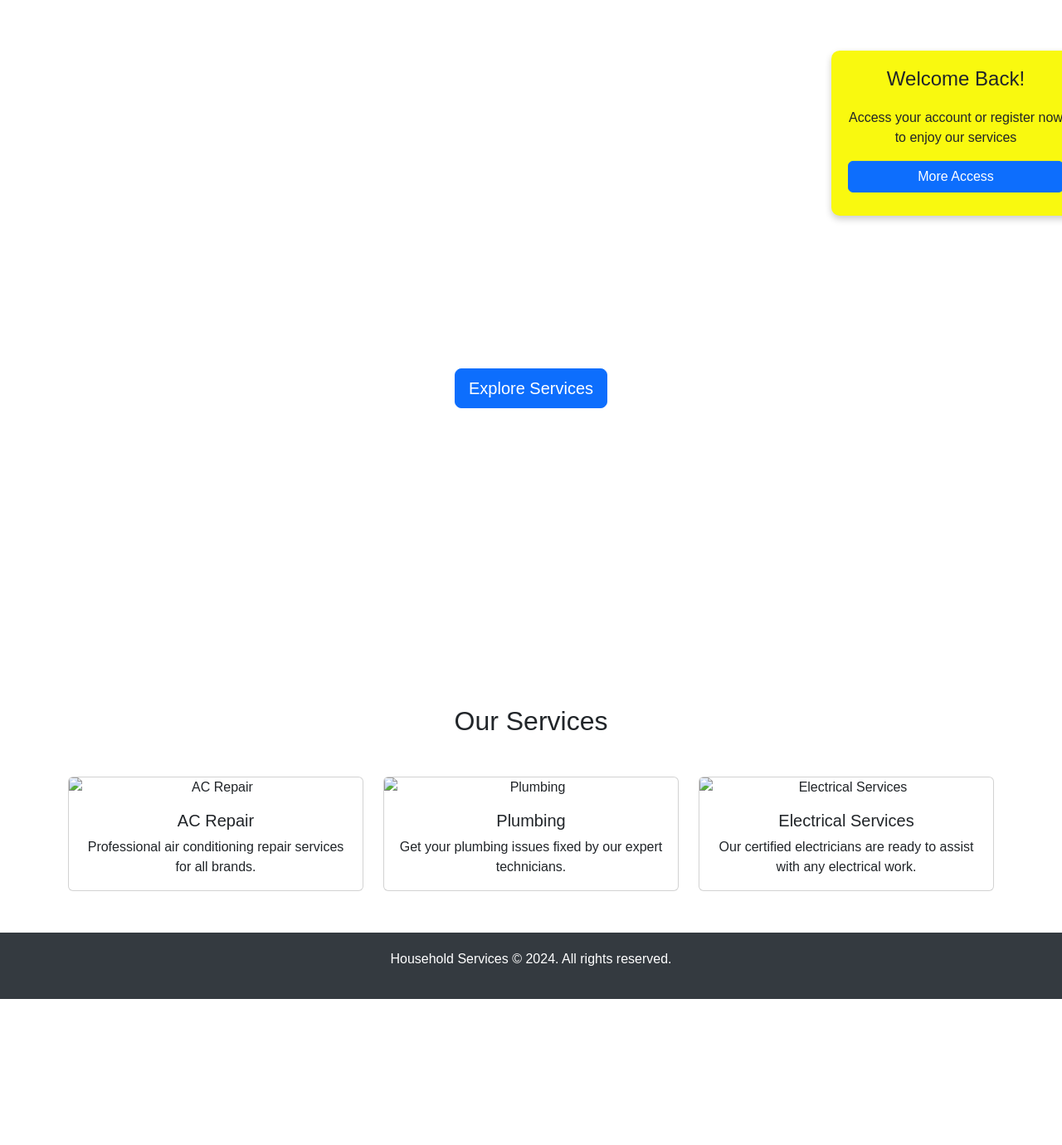
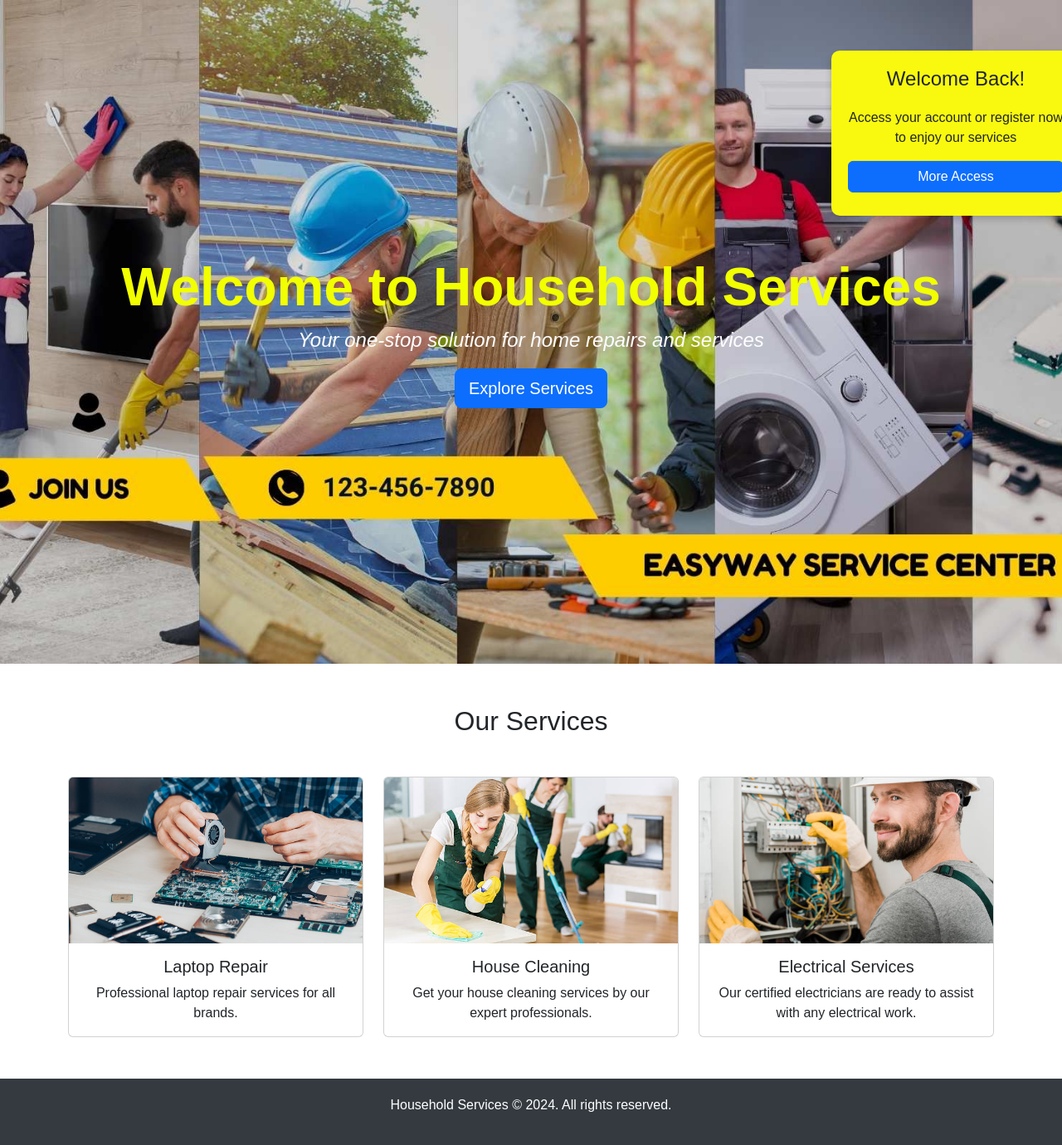
Before and after one commit to VinaySinghChaudhary1/Household_Services_MAD_Project, a Flask app: page / in a window 1280 px wide. Shown: the part 56-1436 px from the top of the page at 83% size. Before the commit the page ends 1260 px from the top, so only its background shows below. Run offline with Flask 3, Linux system fonts and the light colour scheme; some libraries are stand-ins or nearby versions.

Commit message:
Designing/Linking part done that parts of code -- photo set at home,servie and category, and inter-linking

```diff
--- a/templates/base_users.html
+++ b/templates/base_users.html
@@ -135,14 +135,14 @@
                         </a>
                         <ul class="dropdown-menu" aria-labelledby="navbarDropdown">
                             <li class="dropdown-submenu">
-                                <a class="dropdown-item dropdown-toggle" href="#">AC Repair</a>
+                                <a class="dropdown-item dropdown-toggle" href="/service_dashboard/1">Laptop Repair</a>
                                 <ul class="dropdown-menu">
                                     <li><a class="dropdown-item" href="#">Sub Action 1</a></li>
                                     <li><a class="dropdown-item" href="#">Sub Action 2</a></li>
                                 </ul>
                             </li>
                             <li class="dropdown-submenu">
-                                <a class="dropdown-item dropdown-toggle" href="#">Car Repair</a>
+                                <a class="dropdown-item dropdown-toggle" href="/service_dashboard/7">Salon Services</a>
                                 <ul class="dropdown-menu">
                                     <li><a class="dropdown-item" href="#">Sub Action 1</a></li>
                                     <li><a class="dropdown-item" href="#">Sub Action 2</a></li>
--- a/templates/category/create_category.html
+++ b/templates/category/create_category.html
@@ -20,7 +20,10 @@ Create Category
             <label for="picture" class="form-label">Category Picture</label>
             <input type="file" class="form-control" id="picture" name="picture" accept="image/*">
         </div>
-        <button type="submit" class="btn btn-primary">Create Category</button>
+        <div class="mb-3 d-flex gap-2">
+            <button type="submit" class="btn btn-primary">Create Category</button>
+            <a href="{{ url_for('category_dashboard') }}" class="btn btn-secondary">Cancel</a>
+        </div>
     </form>
 </div>
 {% endblock %}
--- a/templates/category/edit_category.html
+++ b/templates/category/edit_category.html
@@ -20,7 +20,10 @@ Edit Category
             <label for="picture" class="form-label">Change Picture (optional)</label>
             <input type="file" class="form-control" id="picture" name="picture" accept="image/*">
         </div>
-        <button type="submit" class="btn btn-primary">Update Category</button>
+        <div class="mb-3 d-flex gap-2">
+            <button type="submit" class="btn btn-primary">Update Category</button>
+            <a href="{{ url_for('category_dashboard') }}" class="btn btn-secondary">Cancel</a>
+        </div>
     </form>
 </div>
 {% endblock %}
--- a/templates/home.html
+++ b/templates/home.html
@@ -14,10 +14,10 @@
 
         /* Hero Section */
         .hero {
-            background: url('https://via.placeholder.com/1600x600') no-repeat center center;
-            background-size: cover;
-            height: 100vh;
-            color: white;
+            background: url('{{ url_for('static', filename='images/Home.jpg') }}') no-repeat center center;
+            background-size:cover;
+            height:100vh;
+            color:white;
             text-align: center;
             display: flex;
             justify-content: center;
@@ -28,10 +28,13 @@
         .hero h1 {
             font-size: 4rem;
             font-weight: bold;
+            color: #f2ff00;
         }
 
         .hero p {
             font-size: 1.5rem;
+            font-style: italic;
+            color: #ffffff; /* Change this to your desired color */
         }
 
         /* Floating Popup Card */
@@ -121,7 +124,6 @@
         <h3>Welcome Back!</h3>
         <p>Access your account or register now to enjoy our services</p>
         <a href="/login" class="btn btn-primary w-100 mb-2">More Access</a>
-        <!-- <a href="register.html" class="btn btn-secondary w-100">New Registration</a> -->
     </div>
 
     <!-- Hero Section -->
@@ -140,25 +142,25 @@
         <div class="row">
             <div class="col-md-4">
                 <div class="card service-card">
-                        <img src="https://via.placeholder.com/400x300" class="card-img-top" alt="AC Repair">
+                    <img src="{{ url_for('static', filename='uploads/laptop_repair.jpg') }}" class="card-img-top" alt="Laptop Repair" style="height: 200px; object-fit: cover;">
                     <div class="card-body">
-                            <h5 class="card-title">AC Repair</h5>
-                            <p class="card-text">Professional air conditioning repair services for all brands.</p>
+                        <h5 class="card-title">Laptop Repair</h5>
+                        <p class="card-text">Professional laptop repair services for all brands.</p>
                     </div>
                 </div>
             </div>
             <div class="col-md-4">
                 <div class="card service-card">
-                        <img src="https://via.placeholder.com/400x300" class="card-img-top" alt="Plumbing">
+                    <img src="{{ url_for('static', filename='uploads/house_cleaning.jpg') }}" class="card-img-top" alt="House Cleaning" style="height: 200px; object-fit: cover;">
                     <div class="card-body">
-                            <h5 class="card-title">Plumbing</h5>
-                            <p class="card-text">Get your plumbing issues fixed by our expert technicians.</p>
+                        <h5 class="card-title">House Cleaning</h5>
+                        <p class="card-text">Get your house cleaning services by our expert professionals.</p>
                     </div>
                 </div>
             </div>
             <div class="col-md-4">
                 <div class="card service-card">
-                        <img src="https://via.placeholder.com/400x300" class="card-img-top" alt="Electrical Services">
+                    <img src="{{ url_for('static', filename='uploads/electric_services.jpg') }}" class="card-img-top" alt="Electrical Services" style="height: 200px; object-fit: cover;">
                     <div class="card-body">
                         <h5 class="card-title">Electrical Services</h5>
                         <p class="card-text">Our certified electricians are ready to assist with any electrical work.</p>
--- a/templates/service/create_service.html
+++ b/templates/service/create_service.html
@@ -24,7 +24,10 @@ Create Service
             <label for="image" class="form-label">Service Image</label>
             <input type="file" class="form-control" id="image" name="image">
         </div>
-        <button type="submit" class="btn btn-primary">Create Service</button>
+        <div class="mb-3 d-flex gap-2">
+            <button type="submit" class="btn btn-primary">Create Service</button>
+            <a href="{{ url_for('service_dashboard', category_id=category_id) }}" class="btn btn-secondary">Cancel</a>
+        </div>
     </form>
 </div>
 {% endblock %}
--- a/templates/service/edit_service.html
+++ b/templates/service/edit_service.html
@@ -24,7 +24,10 @@ Edit Service
             <label for="image" class="form-label">Service Image</label>
             <input type="file" class="form-control" id="image" name="image">
         </div>
-        <button type="submit" class="btn btn-primary">Update Service</button>
+        <div class="mb-3 d-flex gap-2">
+            <button type="submit" class="btn btn-primary">Update Service</button>
+            <a href="{{ url_for('service_dashboard', category_id=service.category_id) }}" class="btn btn-secondary">Cancel</a>
+        </div>
     </form>
 </div>
 {% endblock %}
```
Also changed, not shown: templates/base_dashboard.html (+5 -4 lines), Static/images/Easyway Household Service Center.jpg (added), Static/images/Home.jpg (added), Static/images/default-category.jpg (added), instance/database.sqlite3. Lines whose indentation alone changed are shown as unchanged.
